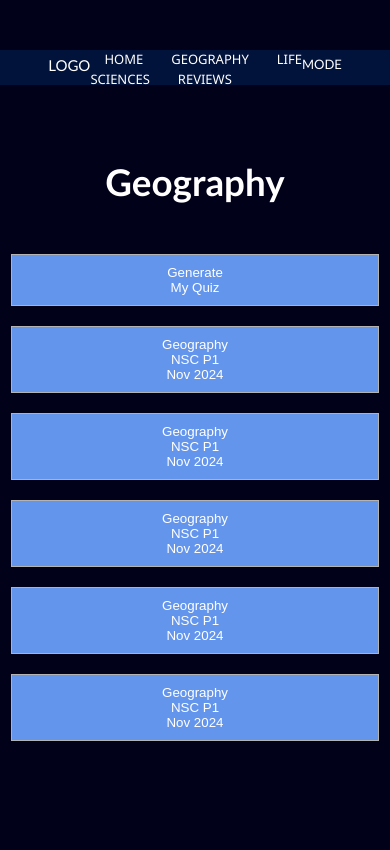
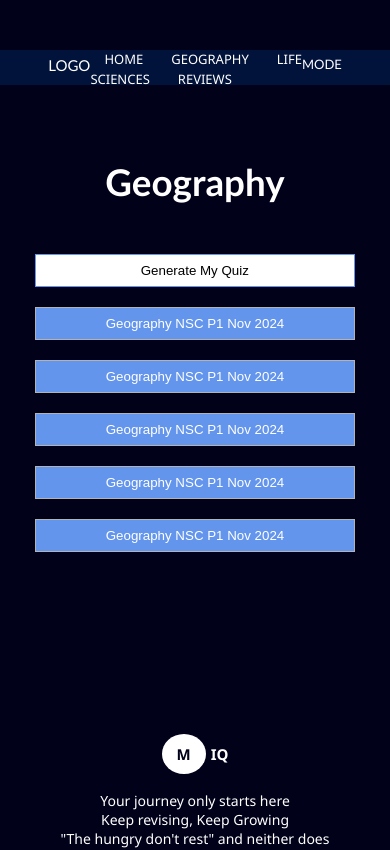
Before and after one commit to Mugwena14/MatrIQ, a React (Vite) app: page /GeoQ in a window 390 px wide. Shown: the top 850 px of the page. Built offline with nearby package versions, Linux system fonts and the light colour scheme.

Commit message:
Made the Geo Q Responsive

```diff
--- a/src/Components/GeoQ.module.css
+++ b/src/Components/GeoQ.module.css
@@ -40,3 +40,32 @@
     color: white;
     font-size: 2.3rem;
 }
+
+.paperQ .generateQ{
+    background-color: white;
+    border-color: cornflowerblue;
+    color: black;
+    padding: 10px 185px;
+}
+
+.paperQ .generateQ:hover{
+    background-color: hsl(222, 74%, 15%);
+    color: white;
+    border: 1px solid hsl(0, 0%, 70%);
+}
+
+@media(max-width: 760px){
+.paperQ .generateQ{
+    padding: 8px 115px;
+    }.boxQ button{
+    padding: 8px 80px;
+    }
+}
+
+@media(max-width: 395px){
+.paperQ .generateQ{
+    padding: 8px 105px;
+    }.boxQ button{
+    padding: 8px 70px;
+    }
+}
```
